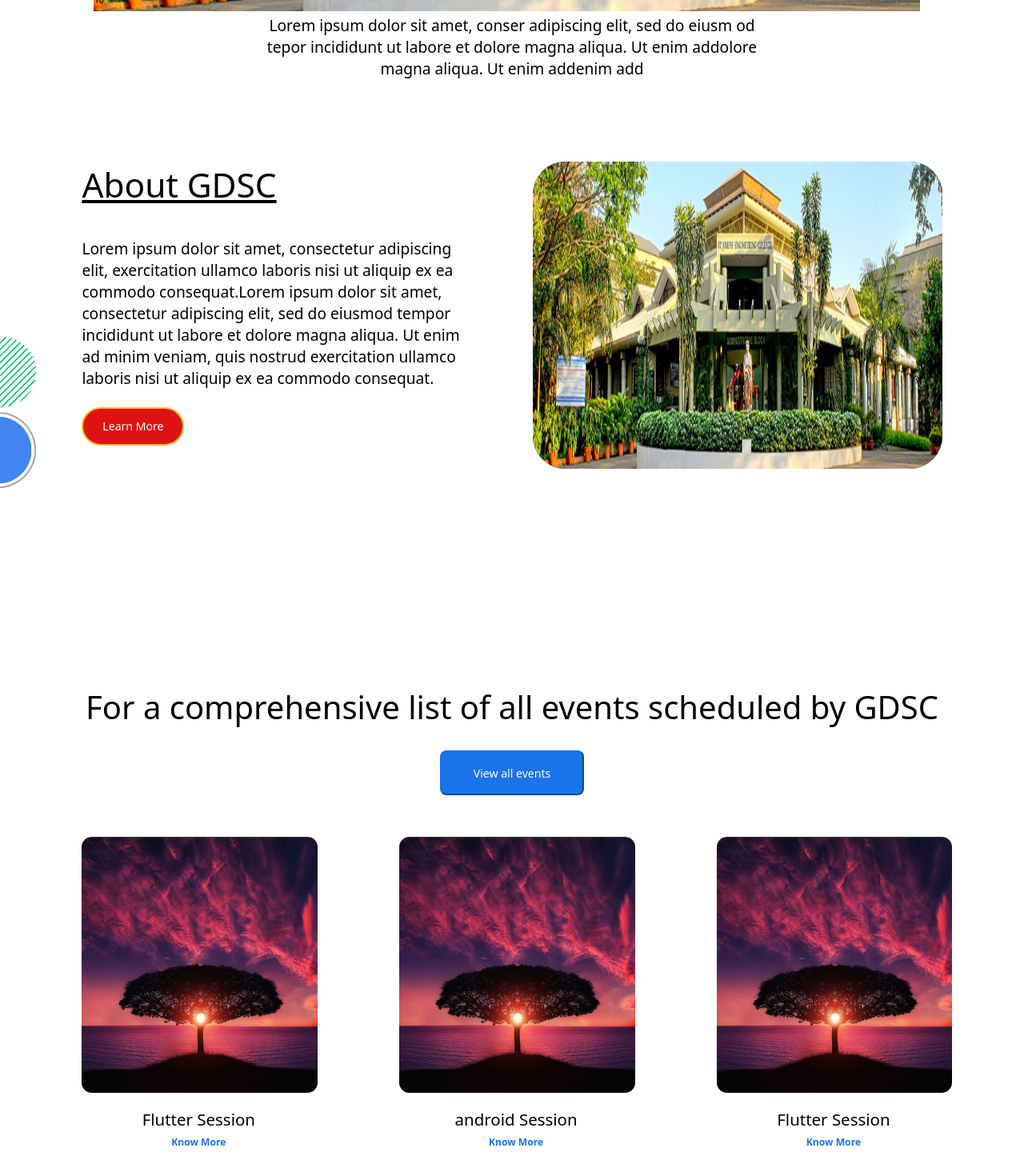
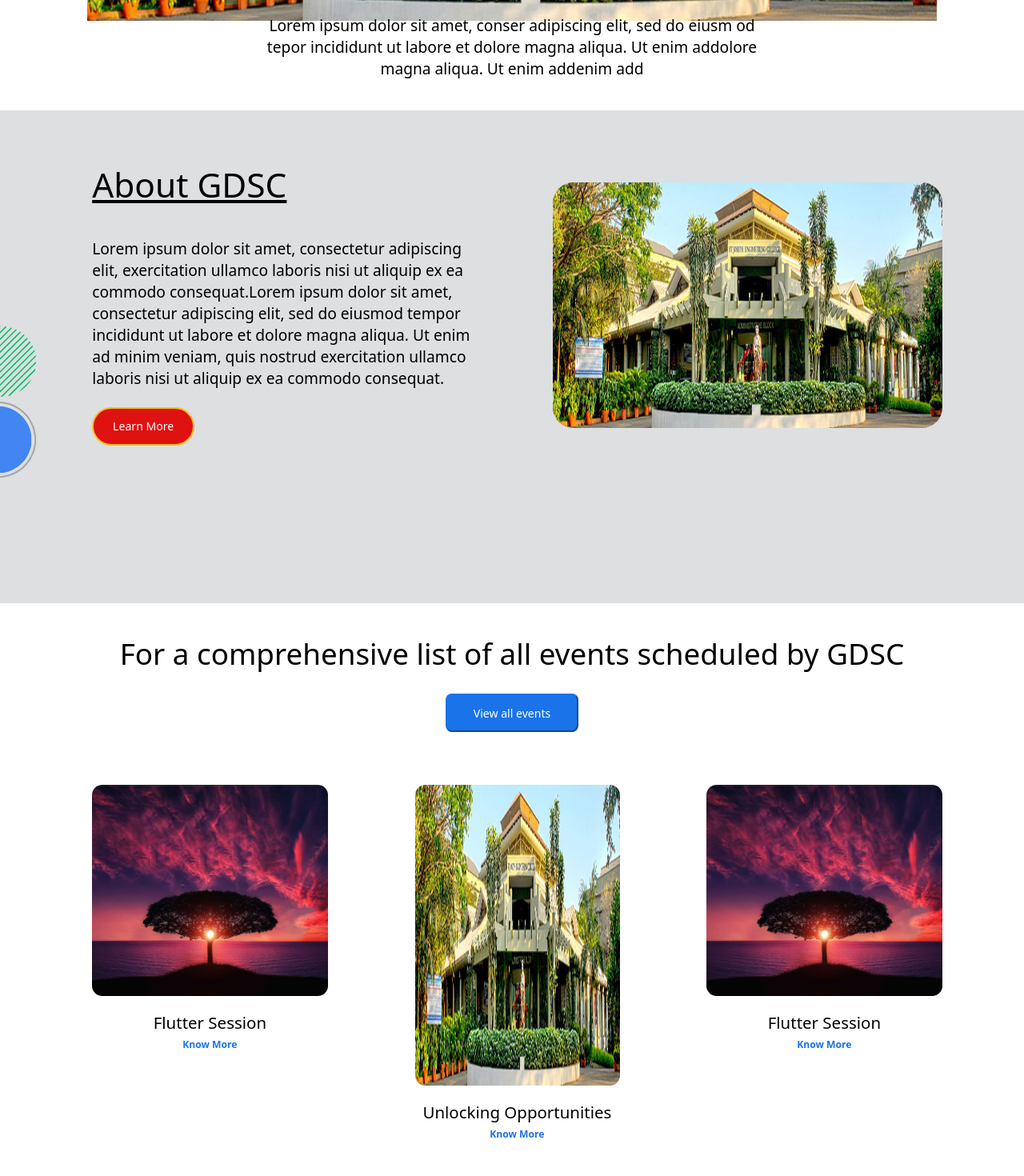
Before and after one commit to anu5hak/GdscSjec, a React (Create React App) app in the folder website/: page / in a window 1280 px wide. Shown: the part 662-2132 px from the top of the page at 80% size. Built offline with nearby package versions, Linux system fonts and the light colour scheme.

Commit message:
events page done

```diff
--- a/website/src/Components/Eventsmain.css
+++ b/website/src/Components/Eventsmain.css
@@ -1,12 +1,11 @@
 .eventmaincard {
-    width: 30vw;
-    height: 40vh;
+    width: 23vw;
+    height: 33vh;
     object-fit: cover;
-
   }
   .event1 {
     width: 23vw;
-    height: 40vh;
+    height: 33vh;
     object-fit: cover;
     position: relative;
     cursor: pointer;
@@ -19,7 +18,7 @@
     font-family: system-ui, -apple-system, BlinkMacSystemFont, 'Segoe UI', Roboto, Oxygen, Ubuntu, Cantarell, 'Open Sans', 'Helvetica Neue', sans-serif;
     font-size: 0.8vw;
     font-style: normal;
-    width: 76%;
+    width: 100%;
     height: 2vw;
   }
   .eventtitle h1{
@@ -29,7 +28,6 @@
 
   .knowmore {
     position: relative;
-    width: 76%;
     height: 1.8vw;
     cursor: pointer;
   }
--- a/website/src/Pages/About.css
+++ b/website/src/Pages/About.css
@@ -1,14 +1,16 @@
 .about{
     position: relative;
-    height: 85vh;
+    height: 77vh;
     overflow: hidden;
+    background-color: rgb(221, 223, 225);
+    z-index:-1;
 }
 *{
     font-family: system-ui, -apple-system, BlinkMacSystemFont, 'Segoe UI', Roboto, Oxygen, Ubuntu, Cantarell, 'Open Sans', 'Helvetica Neue', sans-serif;
 }
 .aboutus{
     width:20%;
-    margin: 5vw 8vw 0vw 8vw;
+    margin: 5vw 8vw 0vw 9vw;
     font-size: 3.3125vw;
     font-style: normal;
     font-weight: 400;
@@ -16,7 +18,7 @@
 }
 .content{
     position: relative;
-    margin: 3vw 0vw 0vw 8vw;
+    margin: 3vw 0vw 0vw 9vw;
     font-size: 1.5vw;
     line-height: normal;
     width: 37.3125vw;
@@ -25,21 +27,19 @@
 }
 .image {
     position: absolute;
-    margin: 0vw 8vw 8vw 52vw;
-    width: 40vw;
-    height: 30vw;
-    border-radius: 3.1875vw;
-    background-color: rgb(0, 0, 0);
-    top:5vw;
+    margin: 0vw 8vw 8vw 54%;
+    width: 38%;
+    height: 24vw;
+    top:7vw;
 }
 .anish{
-    width: 40vw;
-    height: 30vw;
-    border-radius: 3.1875vw;
+    width: 100%;
+    height: 24vw;
+    border-radius: 2vw;
 }
 .sideimage{
     position: relative;
-    top:-16vw;
+    top:-17vw;
     z-index:-1;
 }
 .circle{
@@ -49,7 +49,7 @@
 }
 .buttoncontainer {
     position: relative;
-    margin: 2.5vw 0vw 0vw 8vw;
+    margin: 2.5vw 0vw 0vw 9vw;
   }
 
   #book-now-button {
--- a/website/src/Pages/Event.jsx
+++ b/website/src/Pages/Event.jsx
@@ -2,6 +2,7 @@
 import './Events.css';
 import Eventsmain from '../Components/Eventsmain';
 import image from '../Images/image.png';
+import sjec from '../Images/sjec.jpg';
 
 const Events = () => {
     return(
@@ -22,10 +23,15 @@
         <Eventsmain imagesrc={image} title="Flutter Session" />
 
       </div>
-      <div className="event2main">
-        <Eventsmain imagesrc={image} title="android Session" />
-
-      </div>
+      <div className="eventmain2" >
+              <img src={sjec} className="event2" alt="Events" />
+              <div className="eventtitle2">
+                <h1>Unlocking Opportunities</h1>
+              </div>
+              <div className="knowmore2">
+                <h1>Know More</h1>
+              </div>
+        </div>
 
       <div className="event3main">
         <Eventsmain imagesrc={image} title="Flutter Session" />
--- a/website/src/Pages/Events.css
+++ b/website/src/Pages/Events.css
@@ -1,12 +1,12 @@
 .events{
     position: relative;
-    height: 90vh;
+    height: 95vh;
     overflow: hidden;
 }
 .eventstitle{
     margin-top: 3vw;
     font-family: system-ui, -apple-system, BlinkMacSystemFont, 'Segoe UI', Roboto, Oxygen, Ubuntu, Cantarell, 'Open Sans', 'Helvetica Neue', sans-serif;
-    font-size: 2.5rem;
+    font-size: 2.3rem;
     font-weight: 400;
     text-align: center;
 }
@@ -19,8 +19,8 @@
 }
   #seeallevents {
     position: absolute;
-    width: 14vw;
-    height: 7vh;
+    width: 13vw;
+    height: 6vh;
     padding: 0.2vw 1vw;
     border-radius: 0.5rem;
     border-color: #1A73E8;
@@ -32,6 +32,8 @@
   }
 
   .eventimagecontainer{
+    left:9%;
+    width:83%;
     height:60%;
     display: flex;
     position: relative;
@@ -39,15 +41,55 @@
   }
   .event1main{
     position:absolute;
-    left:8%;
   }
-  .event2main{
-    position:absolute;
-    left:39%;
-    top:0rem;
+
+
+
+  .eventmain2 {
+    width: 83vw;
+    height: 47vh;
+
   }
+  .event2 {
+    width: 20vw;
+    height: 47vh;
+    position: relative;
+    border-radius: 1vw;
+    left:38%;
+
+  }
+
+  .eventtitle2 {
+    position: relative;
+    text-align: center;
+    font-size: 0.8vw;
+    font-style: normal;
+    width: 100%;
+    height: 2vw;
+  }
+  .eventtitle2 h1{
+    font-weight: 400;
+  }
+
+
+  .knowmore2 {
+    position: relative;
+    height: 1.8vw;
+  }
+
+  .knowmore2 h1 {
+    width: 100%;
+    text-align: center;
+    position: absolute;
+    color:#1A73E8;
+    font-size: 0.95vw;
+    font-style: normal;
+    font-weight: 600;
+  }
+
+
+
   .event3main{
     position:absolute;
-    left:70%;
-    top:0rem;
+    right:0%;
   }
--- a/website/src/Pages/Home.css
+++ b/website/src/Pages/Home.css
@@ -40,18 +40,18 @@
 }
 
 .mainimage{
-  position:relative;
+  position:absolute;
   display: flex;
   justify-content: center;
   top:33%;
-  left:3%;
-  width:85%;
-  height:50%;
+  width:100%;
+  height:53%;
 }
 .homeimg{
-  width: 95%;
-  height:103%;
+  width:83%;
+  height:100%;
 }
+
 .subtitlecontainer{
   width:100%;
   height:10%;
```
Also changed, not shown: website/src/App.js (line endings or trailing spaces).
